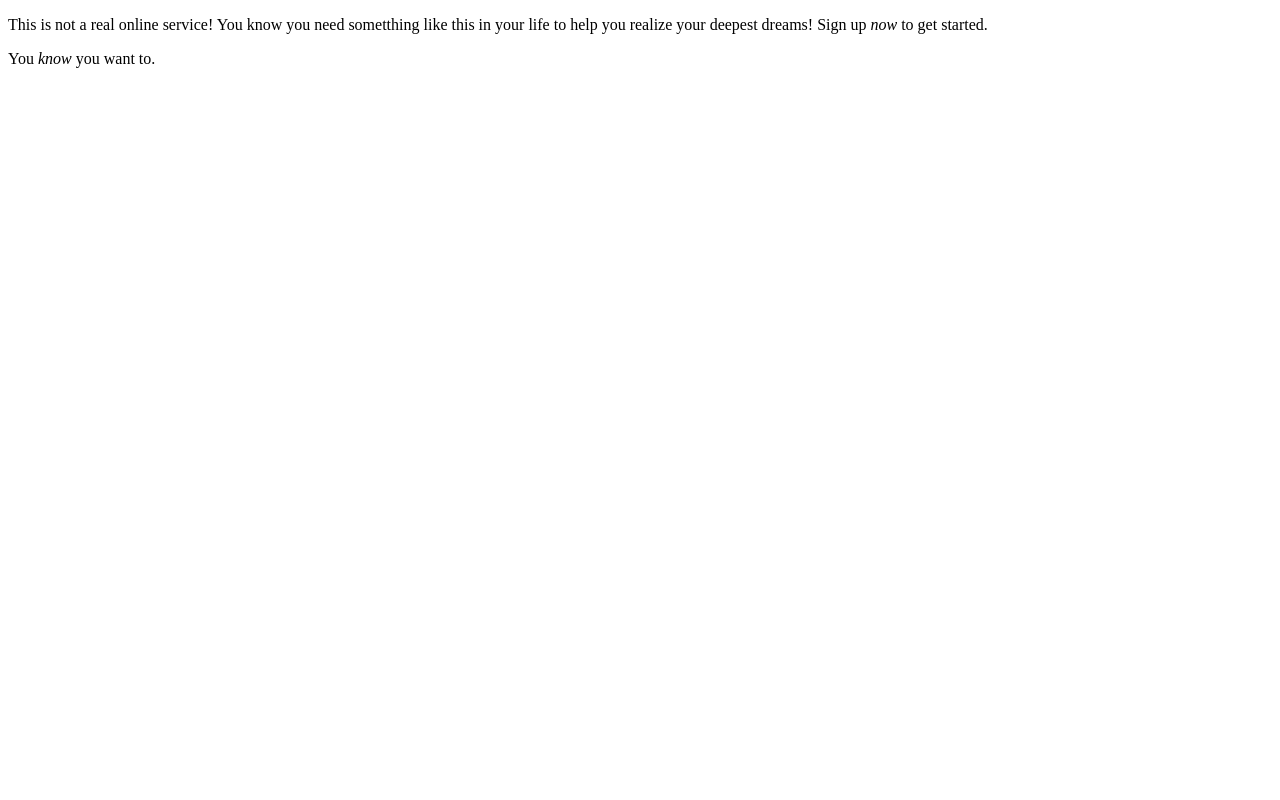
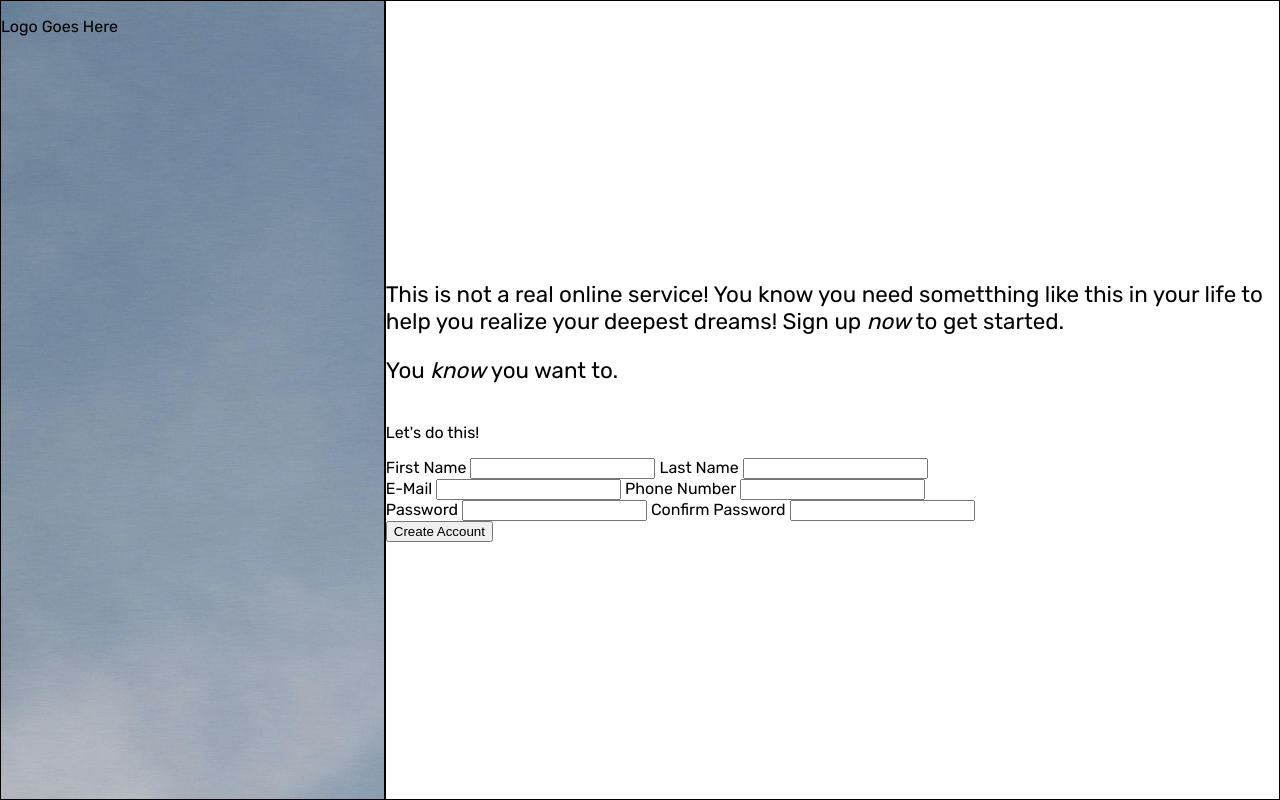
Before and after one commit to mikeanes/odin-signup, a plain HTML site: page index.html in a window 1280 px wide. Drawn offline with Linux system fonts and the light colour scheme.

Commit message:
align things/skeleton

```diff
--- a/index.html
+++ b/index.html
@@ -4,10 +4,17 @@
     <meta charset="UTF-8">
     <meta http-equiv="X-UA-Compatible" content="IE=edge">
     <meta name="viewport" content="width=device-width, initial-scale=1.0">
+    <link rel="stylesheet" href="https://fonts.googleapis.com/css?family=Rubik">
     <link rel="stylesheet" href="style.css">
     <title>Sign-Up Page</title>
 </head>
 <body>
+    <div class="logo-section">
+        <p>Logo Goes Here</p>
+    </div>
+
+
+    <div class="form-section">
         <header>
             <p>This is not a real online service! You know you need sometthing
             like this in your life to help you realize your deepest dreams! Sign
@@ -17,7 +24,29 @@
         </header>
 
         <div class="signup-form">
-
+            <p>Let's do this!</p>
+            <form action="" method="get">
+                <div class="form-row">
+                    <label for="first_name">First Name</label>
+                    <input type="text" id="first_name" name="first_name" required>
+                    <label for="last_name">Last Name</label>
+                    <input type="text" id="last_name" name="last_name" required>
+                </div>
+                <div class="form-row">
+                    <label for="email">E-Mail</label>
+                    <input type="email" name="email" id="email" required>
+                    <label for="phone">Phone Number</label>
+                    <input type="tel" name="phone" id="phone" required>
+                </div>
+                <div class="form-row">
+                    <label for="password">Password</label>
+                    <input type="password" name="password" id="password" required>
+                    <label for="conf-password">Confirm Password</label>
+                    <input type="password" name="conf-password" id="conf-password" required>
+                </div>
+                <button type="submit" class="form-row">Create Account</button>
+            </form>
+        </div>
     </div>
 
 </body>
--- a/style.css
+++ b/style.css
@@ -0,0 +1,24 @@
+:root{
+    font-family: "Rubik", serif;
+}
+body{
+    padding: 0;
+    margin: 0;
+    display: flex;
+    height: 100vh;
+}
+.logo-section{
+    border: 1px black solid;
+    background-image: url(images/background_asafyrov_unsplash.jpg);
+    width: 30vw;
+}
+.form-section{
+    display: flex;
+    flex-direction: column;
+    border: 1px black solid;
+    width: 70vw;
+    justify-content: center;
+}
+header>p{
+    font-size: 1.4rem;
+}
```
Lines whose indentation alone changed are shown as unchanged.
